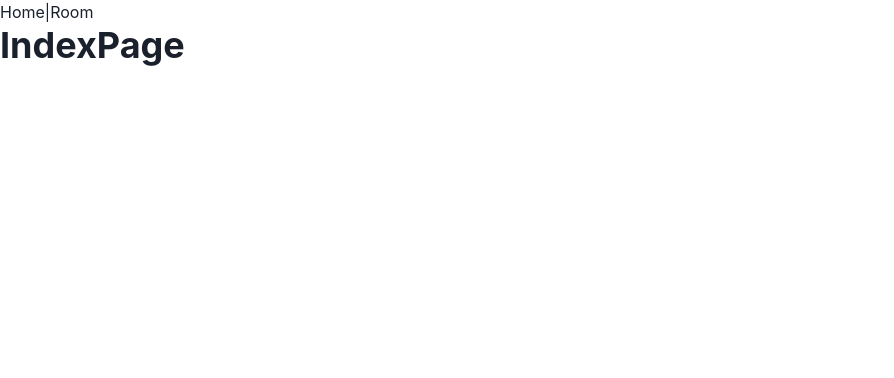
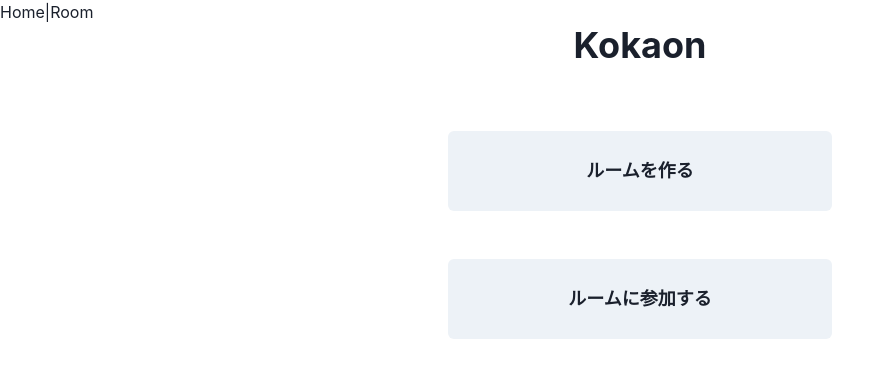
Before and after one commit to tmiyajima-sunarch/kokaon-web, a React (Vite) app: page / in a window 1280 px wide. Shown: the top 378 px of the page, without its empty margins (0-894 px from the left). Built offline with nearby package versions, Linux system fonts and the light colour scheme.

Commit message:
feat: Add IndexPage contents

```diff
--- a/src/App.tsx
+++ b/src/App.tsx
@@ -1,7 +1,7 @@
 import { lazy, Suspense } from 'react';
 import { ErrorBoundary } from 'react-error-boundary';
 import { Link as RouterLink, Route, Routes } from 'react-router-dom';
-import { Link } from '@chakra-ui/react';
+import { Box, Link } from '@chakra-ui/react';
 
 const IndexPage = lazy(() => import('./pages/IndexPage'));
 const RoomPage = lazy(() => import('./pages/RoomPage'));
@@ -12,7 +12,7 @@ function App() {
       fallbackRender={(error) => <div>Error: {error.error.message}</div>}
     >
       <Suspense fallback="Loading...">
-        <div>
+        <Box minH="100vh">
           <div>
             <Link as={RouterLink} to="/">
               Home
@@ -26,7 +26,7 @@ function App() {
             <Route path="/" element={<IndexPage />} />
             <Route path="/room/:roomId" element={<RoomPage />} />
           </Routes>
-        </div>
+        </Box>
       </Suspense>
     </ErrorBoundary>
   );
--- a/src/pages/IndexPage.tsx
+++ b/src/pages/IndexPage.tsx
@@ -1,5 +1,19 @@
-import { Heading } from '@chakra-ui/react';
+import { Button, Container, Heading, VStack } from '@chakra-ui/react';
 
 export default function IndexPage() {
-  return <Heading>IndexPage</Heading>;
+  return (
+    <Container>
+      <VStack spacing="16" w="full">
+        <Heading>Kokaon</Heading>
+        <VStack spacing="12" w="full">
+          <Button size="lg" w="sm" h="20">
+            ルームを作る
+          </Button>
+          <Button size="lg" w="sm" h="20">
+            ルームに参加する
+          </Button>
+        </VStack>
+      </VStack>
+    </Container>
+  );
 }
```
